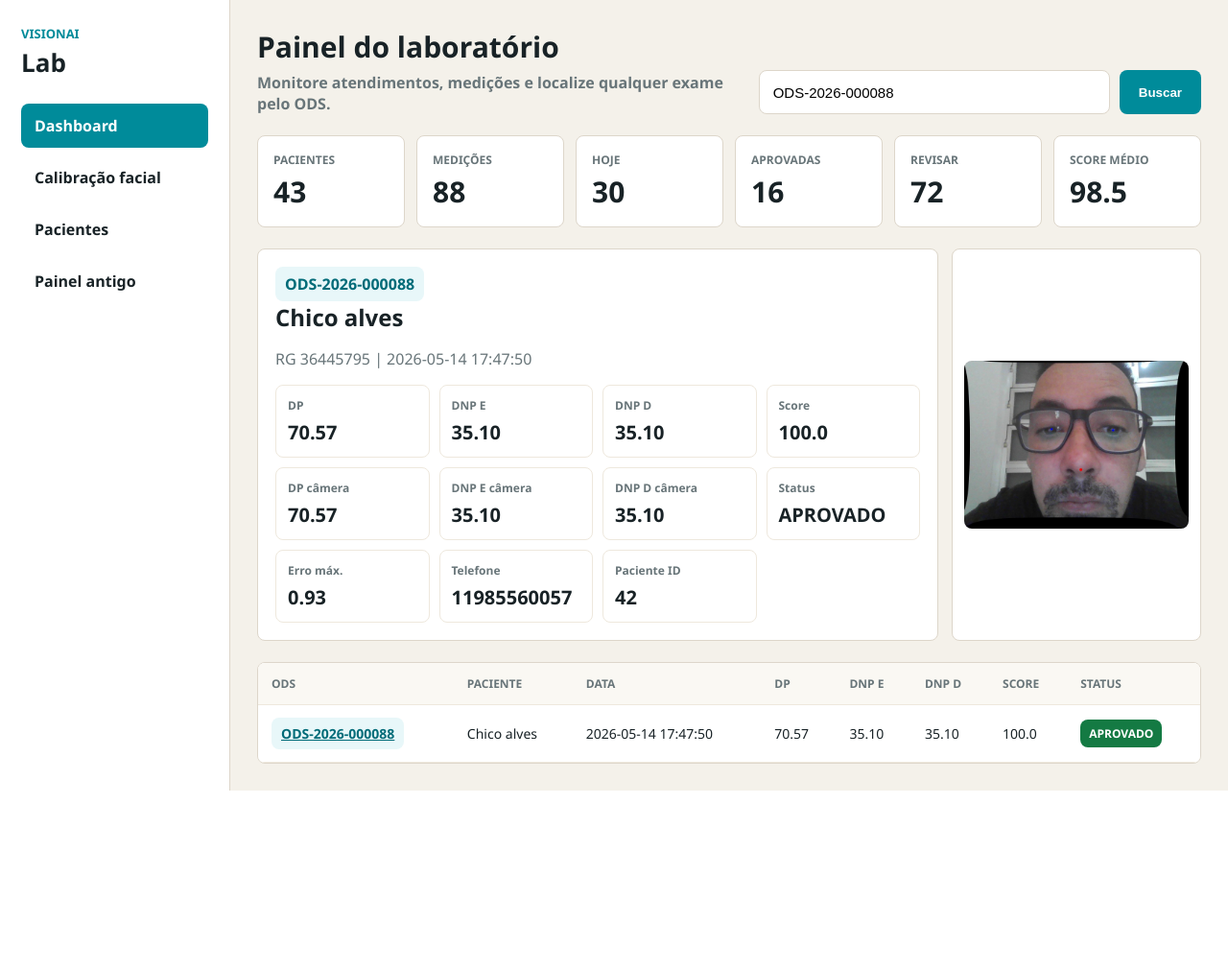
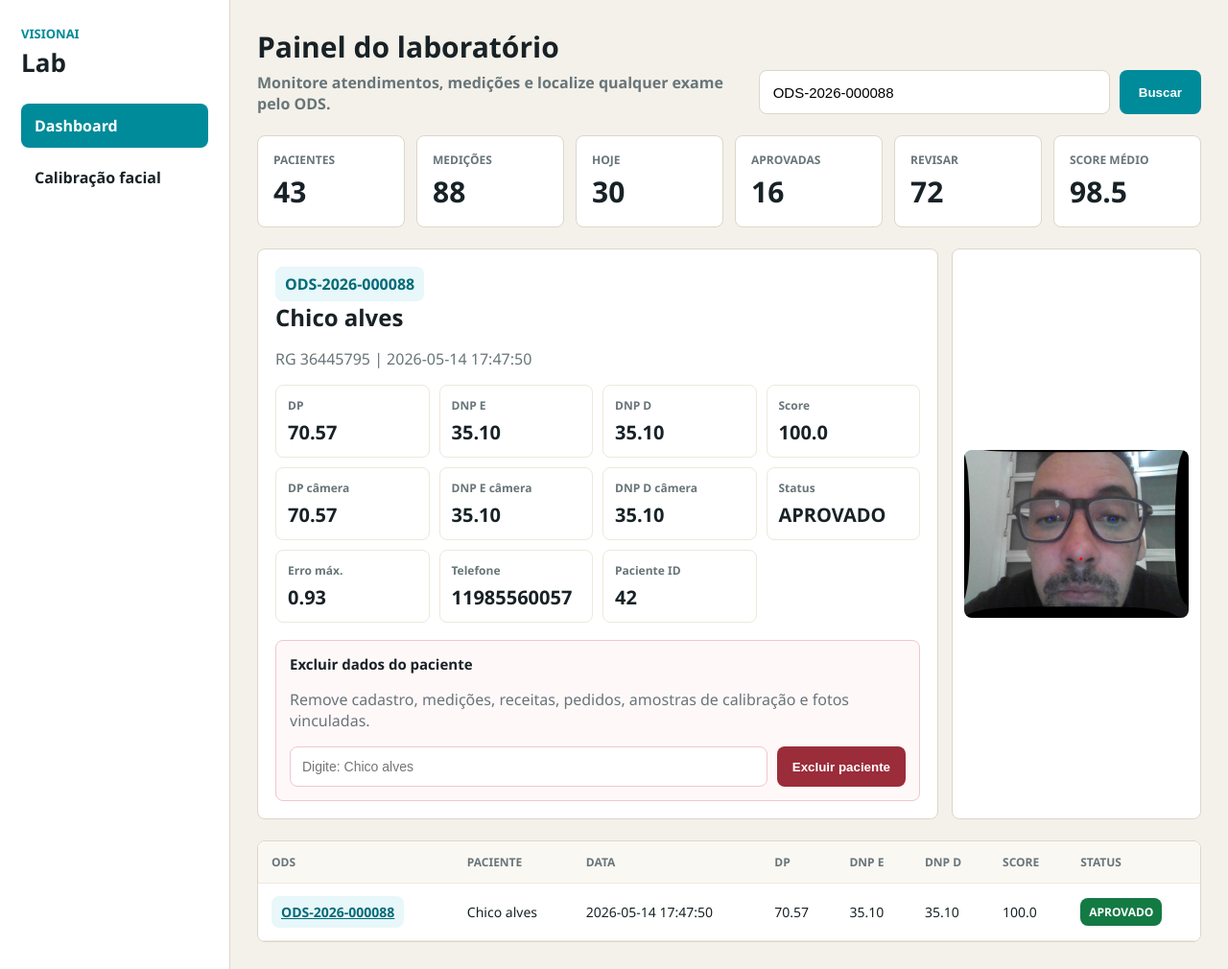
Before and after one commit to andsonandreribeiro09/VisionIA, a Flask app: a page that uses templates/laboratorio.html in a window 1280 px wide. Shown: the whole page at 96% size. Before the commit the page ends 824 px from the top, so only its background shows below. Run offline with Flask 3, Linux system fonts and the light colour scheme; data comes from the database, SQL or seed files in the repository; data that the repository does not hold is empty; some libraries are stand-ins or nearby versions.

Commit message:
Add lab patient deletion controls

```diff
--- a/app.py
+++ b/app.py
@@ -7,6 +7,8 @@ import cv2
 import json
 import base64
 import threading
+from pathlib import Path
+from urllib.parse import urlencode
 from database import conectar, inserir_retornando_id, is_postgres_connection, sql_medicoes_hoje
 from datetime import datetime
 # ------------------------------
@@ -125,6 +127,83 @@ def salvar_linha_csv(paciente_id, dados):
         escrever_linhas_csv(linhas)
 
 
+def remover_paciente_do_csv(paciente_id):
+    paciente_id = str(paciente_id)
+
+    with CSV_LOCK:
+        linhas = ler_linhas_csv()
+        linhas = [linha for linha in linhas if linha.get("paciente_id") != paciente_id]
+        escrever_linhas_csv(linhas)
+
+
+def remover_arquivos_vinculados(caminhos):
+    raizes_permitidas = [
+        Path(BASE_DIR, "static").resolve(),
+        Path(DATA_DIR).resolve(),
+    ]
+
+    for caminho in caminhos:
+        if not caminho or str(caminho).startswith(("http://", "https://")):
+            continue
+
+        arquivo = Path(caminho)
+        if not arquivo.is_absolute():
+            arquivo = Path(BASE_DIR, caminho)
+
+        try:
+            arquivo = arquivo.resolve()
+            permitido = any(arquivo.is_relative_to(raiz) for raiz in raizes_permitidas)
+            if permitido and arquivo.is_file():
+                arquivo.unlink()
+        except OSError:
+            debug_log("Nao foi possivel remover arquivo vinculado:", caminho)
+
+
+def recalcular_calibracao_facial(cursor):
+    cursor.execute("SELECT * FROM calibracao_facial_amostras ORDER BY id")
+    amostras = cursor.fetchall()
+    grupos = {}
+
+    for amostra in amostras:
+        chave = (amostra.get("sexo") or "outro", amostra.get("faixa") or "adulto")
+        grupos.setdefault(chave, []).append(amostra)
+
+    cursor.execute("DELETE FROM calibracao_facial")
+
+    for (sexo, faixa), itens in grupos.items():
+        total = len(itens)
+        fator_dp = sum(float(item.get("fator_dp") or 1) for item in itens) / total
+        fator_dnp_e = sum(float(item.get("fator_dnp_e") or 1) for item in itens) / total
+        fator_dnp_d = sum(float(item.get("fator_dnp_d") or 1) for item in itens) / total
+        erro_medio = sum(
+            (
+                float(item.get("erro_dp") or 0)
+                + float(item.get("erro_dnp_e") or 0)
+                + float(item.get("erro_dnp_d") or 0)
+            ) / 3
+            for item in itens
+        ) / total
+
+        cursor.execute("""
+            INSERT INTO calibracao_facial
+            (sexo, faixa, fator_dp, fator_dnp_e, fator_dnp_d, amostras, erro_medio, atualizado_em)
+            VALUES (?, ?, ?, ?, ?, ?, ?, datetime('now'))
+        """, (
+            sexo,
+            faixa,
+            fator_dp,
+            fator_dnp_e,
+            fator_dnp_d,
+            total,
+            round(erro_medio, 3),
+        ))
+
+
+def redirect_laboratorio(**params):
+    query = urlencode({chave: valor for chave, valor in params.items() if valor})
+    return redirect(f"/laboratorio?{query}" if query else "/laboratorio")
+
+
 def registrar_paciente_no_csv(paciente):
     salvar_linha_csv(paciente["id"], {
         "paciente_id": paciente["id"],
@@ -350,6 +429,8 @@ def dashboard():
 @app.route("/laboratorio")
 def laboratorio():
     busca = (request.args.get("q") or "").strip()
+    mensagem = request.args.get("msg")
+    erro = request.args.get("erro")
 
     conn = get_db()
     cursor = conn.cursor()
@@ -416,6 +497,8 @@ def laboratorio():
     return render_template(
         "laboratorio.html",
         busca=busca,
+        mensagem=mensagem,
+        erro=erro,
         resultados=resultados[:80],
         recentes=medicoes_preparadas[:8],
         medicao=medicao_selecionada,
@@ -428,6 +511,66 @@ def laboratorio():
             "score_medio": round(score_medio, 1),
         }
     )
+
+
+@app.route("/laboratorio/excluir-paciente", methods=["POST"])
+def laboratorio_excluir_paciente():
+    paciente_id = request.form.get("paciente_id", type=int)
+    confirmacao = (request.form.get("confirmacao") or "").strip()
+
+    if not paciente_id:
+        return redirect_laboratorio(erro="Paciente invalido para exclusao.")
+
+    conn = get_db()
+    cursor = conn.cursor()
+
+    try:
+        cursor.execute("SELECT * FROM pacientes WHERE id=?", (paciente_id,))
+        paciente = cursor.fetchone()
+
+        if not paciente:
+            conn.close()
+            return redirect_laboratorio(erro="Paciente nao encontrado.")
+
+        nome = (paciente.get("nome") or "").strip()
+        if confirmacao != nome:
+            conn.close()
+            return redirect_laboratorio(
+                q=request.form.get("retorno_q"),
+                erro="Para excluir, digite o nome do paciente exatamente como aparece no painel."
+            )
+
+        cursor.execute("""
+            SELECT caminho_imagem, foto_captura
+            FROM medicoes
+            WHERE paciente_id=?
+        """, (paciente_id,))
+        fotos_medicoes = cursor.fetchall()
+        caminhos = [paciente.get("foto")]
+
+        for foto in fotos_medicoes:
+            caminhos.extend([foto.get("caminho_imagem"), foto.get("foto_captura")])
+
+        cursor.execute("DELETE FROM calibracao_facial_amostras WHERE paciente_id=?", (paciente_id,))
+        cursor.execute("DELETE FROM medicoes WHERE paciente_id=?", (paciente_id,))
+        cursor.execute("DELETE FROM receitas WHERE paciente_id=?", (paciente_id,))
+        cursor.execute("DELETE FROM pedidos WHERE paciente_id=?", (paciente_id,))
+        cursor.execute("DELETE FROM pacientes WHERE id=?", (paciente_id,))
+        recalcular_calibracao_facial(cursor)
+
+        conn.commit()
+        conn.close()
+
+        remover_paciente_do_csv(paciente_id)
+        remover_arquivos_vinculados(caminhos)
+
+        return redirect_laboratorio(msg=f"Paciente {nome} e dados vinculados foram excluidos.")
+
+    except Exception as exc:
+        conn.rollback()
+        conn.close()
+        debug_log("Erro ao excluir paciente:", exc)
+        return redirect_laboratorio(erro="Nao foi possivel excluir o paciente. Tente novamente.")
 
 
 @app.route("/laboratorio/calibracao", methods=["GET", "POST"])
--- a/templates/laboratorio.html
+++ b/templates/laboratorio.html
@@ -259,6 +259,62 @@ th{
 .status.warn{background:var(--warn)}
 .muted{color:var(--muted)}
 
+.alert{
+    margin-bottom:14px;
+    padding:12px 14px;
+    border-radius:8px;
+    font-weight:700;
+}
+
+.alert.ok{
+    color:#0d512c;
+    background:#def4e8;
+}
+
+.alert.warn{
+    color:#6d1620;
+    background:#f8dbe0;
+}
+
+.danger-zone{
+    margin-top:18px;
+    padding:14px;
+    border:1px solid #efc7cc;
+    border-radius:8px;
+    background:#fff8f9;
+}
+
+.danger-zone h4{
+    margin:0 0 6px;
+    font-size:15px;
+}
+
+.danger-zone form{
+    margin-top:12px;
+    display:grid;
+    grid-template-columns:minmax(180px, 1fr) auto;
+    gap:10px;
+}
+
+.danger-zone input{
+    min-height:42px;
+    padding:0 12px;
+    border:1px solid #efc7cc;
+    border-radius:8px;
+    font-size:14px;
+}
+
+.danger-zone button{
+    min-height:42px;
+    padding:0 16px;
+    border:0;
+    border-radius:8px;
+    color:white;
+    background:var(--warn);
+    font-weight:800;
+    cursor:pointer;
+}
+
 .empty{
     padding:28px;
     color:var(--muted);
@@ -278,6 +334,7 @@ th{
     .search{margin-top:16px}
     .stats{grid-template-columns:repeat(2, 1fr)}
     .detail-grid{grid-template-columns:repeat(2, 1fr)}
+    .danger-zone form{grid-template-columns:1fr}
 }
 </style>
 </head>
@@ -290,8 +347,6 @@ th{
         <nav class="nav">
             <a class="active" href="/laboratorio">Dashboard</a>
             <a href="/laboratorio/calibracao">Calibração facial</a>
-            <a href="/pacientes">Pacientes</a>
-            <a href="/dashboard">Painel antigo</a>
         </nav>
     </aside>
 
@@ -317,6 +372,14 @@ th{
             <div class="metric"><span>Score médio</span><strong>{{ stats.score_medio }}</strong></div>
         </section>
 
+        {% if mensagem %}
+        <div class="alert ok">{{ mensagem }}</div>
+        {% endif %}
+
+        {% if erro %}
+        <div class="alert warn">{{ erro }}</div>
+        {% endif %}
+
         {% if medicao %}
         <section class="detail">
             <div class="detail-main">
@@ -336,6 +399,17 @@ th{
                     <div class="detail-field"><span>Erro máx.</span><strong>{{ medicao.erro_max or "-" }}</strong></div>
                     <div class="detail-field"><span>Telefone</span><strong>{{ medicao.telefone or "-" }}</strong></div>
                     <div class="detail-field"><span>Paciente ID</span><strong>{{ medicao.paciente_id }}</strong></div>
+                </div>
+
+                <div class="danger-zone">
+                    <h4>Excluir dados do paciente</h4>
+                    <p class="muted">Remove cadastro, medições, receitas, pedidos, amostras de calibração e fotos vinculadas.</p>
+                    <form method="post" action="/laboratorio/excluir-paciente">
+                        <input type="hidden" name="paciente_id" value="{{ medicao.paciente_id }}">
+                        <input type="hidden" name="retorno_q" value="{{ busca }}">
+                        <input name="confirmacao" placeholder="Digite: {{ medicao.nome }}" autocomplete="off" required>
+                        <button type="submit">Excluir paciente</button>
+                    </form>
                 </div>
             </div>
 
--- a/templates/laboratorio_calibracao.html
+++ b/templates/laboratorio_calibracao.html
@@ -255,7 +255,6 @@ th{
         <nav class="nav">
             <a href="/laboratorio">Dashboard</a>
             <a class="active" href="/laboratorio/calibracao">Calibração facial</a>
-            <a href="/pacientes">Pacientes</a>
         </nav>
     </aside>
 
```
